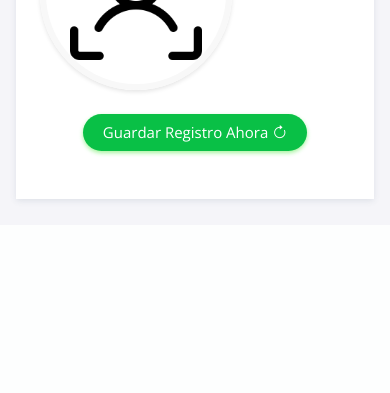
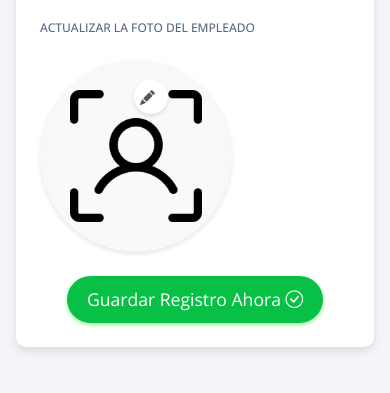
Before and after one commit to florma15/PROYECTO_MC_PA, a Flask app: page /editar-empleado/7 in a window 390 px wide. Shown: the part 1027-1420 px from the top of the page. Before the commit the page ends 1231 px from the top, so only its background shows below. Run offline with Flask 3, Linux system fonts and the light colour scheme; the visitor is signed in with stand-in values (Sample User, id 1); data comes from the database, SQL or seed files in the repository; some libraries are stand-ins or nearby versions.

Commit message:
Update form_empleado_update.html

```diff
--- a/my-app/templates/public/empleados/form_empleado_update.html
+++ b/my-app/templates/public/empleados/form_empleado_update.html
@@ -1,50 +1,112 @@
+
 {% extends 'public/base_cpanel.html' %}
 
-{% block title %} DCR | Registrar Nuevo Empleado{% endblock %}
+{% block title %} DCR | Registrar Nuevo Empleado {% endblock %}
 
 {% block customCSS %}
-<link
-  rel="stylesheet"
-  href="{{ url_for('static', filename ='assets/css/file.css') }}" />
+<link rel="stylesheet" href="{{ url_for('static', filename='assets/css/file.css') }}" />
+<style>
+  .card {
+    border-radius: 10px !important;
+    box-shadow: 0 4px 8px rgba(0, 0, 0, 0.1);
+    margin: 20px auto;
+    max-width: 900px;
+  }
+
+  h3 {
+    color: #4a4a4a;
+  }
+
+  label {
+    font-weight: bold;
+    color: #555;
+  }
+
+  .form-control, .form-select {
+    border-radius: 5px;
+  }
+
+  .btn {
+    padding: 10px 20px;
+    font-size: 1.1rem;
+  }
+
+  img {
+    border-radius: 8px;
+    border: 1px solid #ddd;
+  }
+
+  .avatar-upload {
+    position: relative;
+    width: 100%;
+    max-width: 150px;
+    margin-top: 15px;
+  }
+
+  .avatar-edit input {
+    display: none;
+  }
+
+  .avatar-edit label {
+    cursor: pointer;
+    position: absolute;
+    top: 10px;
+    right: 10px;
+    background-color: #fff;
+    border: 1px solid #ccc;
+    border-radius: 50%;
+    padding: 5px;
+    box-shadow: 0px 2px 5px rgba(0, 0, 0, 0.2);
+  }
+
+  .avatar-preview {
+    width: 100%;
+    height: 150px;
+    border-radius: 8px;
+    background-color: #f8f9fa;
+    background-size: cover;
+    background-position: center;
+  }
+
+  .avatar-preview div {
+    width: 100%;
+    height: 100%;
+  }
+</style>
 {% endblock %}
 
 {% block body %}
-<div class="card" style="border-radius: 0px !important">
+<div class="card">
   {% if respuestaEmpleado|length %}
-  <div class="row justify-content-center mb-2">
+  <div class="row justify-content-center mb-4">
     <div class="col-md-12">
-      <h3 class="text-center mt-5 mb-3">
+      <h3 class="text-center mt-4 mb-3">
         <a href="/lista-de-empleados">
           <i class="bi bi-arrow-left-circle"></i>
         </a>
-        ACTUALIZAR DATOS DEL EMPLEADOS
+        Actualizar Datos del Empleado
       </h3>
       <hr />
     </div>
   </div>
 
-  <div class="row justify-content-center mb-2">
+  <div class="row justify-content-center">
     <div class="col-md-10">
       <form
         class="form-horizontal mx-auto"
         method="POST"
-        action="{{ url_for('actualizarEmpleado', id = respuestaEmpleado.id_empleado ) }}"
+        action="{{ url_for('actualizarEmpleado', id=respuestaEmpleado.id_empleado) }}"
         autocomplete="off"
         enctype="multipart/form-data">
         <input
-          type="text"
-          class="form-control"
+          type="hidden"
           name="id_empleado"
-          value="{{ respuestaEmpleado.id_empleado }}"
-          required
-          hidden />
+          value="{{ respuestaEmpleado.id_empleado }}" />
 
         <div class="card-body">
-          <div class="row">
+          <div class="row mb-3">
             <div class="col-md-6">
-              <label for="nombre_empleado" class="form-label">
-                Nombre del empleado
-              </label>
+              <label for="nombre_empleado" class="form-label">Nombre del empleado</label>
               <input
                 type="text"
                 name="nombre_empleado"
@@ -53,101 +115,81 @@
                 required />
             </div>
             <div class="col-md-6">
-              <label for="apellido_empleado" class="form-label">
-                Apellido del empleado
-              </label>
+              <label for="apellido_empleado" class="form-label">Apellido del empleado</label>
               <input
-                class="form-control"
                 type="text"
                 name="apellido_empleado"
                 value="{{ respuestaEmpleado.apellido_empleado }}"
+                class="form-control"
                 required />
             </div>
           </div>
 
-          <div class="row mt-2">
+          <div class="row mb-3">
             <div class="col-md-6">
-              <label for="sexo_empleado" class="form-label">
-                Sexo del empleado
-              </label>
+              <label for="sexo_empleado" class="form-label">Sexo del empleado</label>
               {% with tipo_sexo = {"1": "Masculino", "2": "Femenino"} %}
-              <select class="form-select" name="sexo_empleado">
-                {% for clave, valor in tipo_sexo.items() %} {% if clave ==
-                respuestaEmpleado.sexo_empleado|string %}
-                <option value="{{ clave }}" selected>{{ valor }}</option>
-                {% else %}
-                <option value="{{ clave }}">{{ valor }}</option>
-                {% endif %} {% endfor %}
+              <select class="form-select" name="sexo_empleado" required>
+                {% for clave, valor in tipo_sexo.items() %}
+                <option value="{{ clave }}" {% if clave == respuestaEmpleado.sexo_empleado|string %}selected{% endif %}>{{ valor }}</option>
+                {% endfor %}
               </select>
               {% endwith %}
             </div>
-
             <div class="col-md-6">
-              <label for="telefono_empleado" class="form-label">
-                Telefono del empleado
-              </label>
+              <label for="telefono_empleado" class="form-label">Teléfono del empleado</label>
               <input
-                class="form-control"
                 type="text"
                 name="telefono_empleado"
                 value="{{ respuestaEmpleado.telefono_empleado }}"
+                class="form-control"
                 required />
             </div>
           </div>
 
-          <div class="row mt-2">
+          <div class="row mb-3">
             <div class="col-md-6">
-              <label for="email_empleado" class="form-label">
-                Email del empleado
-              </label>
+              <label for="email_empleado" class="form-label">Email del empleado</label>
               <input
-                class="form-control"
                 type="email"
                 name="email_empleado"
                 value="{{ respuestaEmpleado.email_empleado }}"
+                class="form-control"
                 required />
             </div>
             <div class="col-md-6">
-              <label for="profesion_empleado" class="form-label">
-                Profesión del empleado
-              </label>
+              <label for="profesion_empleado" class="form-label">Profesión del empleado</label>
               <input
-                class="form-control"
                 type="text"
                 name="profesion_empleado"
                 value="{{ respuestaEmpleado.profesion_empleado }}"
+                class="form-control"
                 required />
             </div>
           </div>
 
-          <div class="row mt-2">
+          <div class="row mb-3">
             <div class="col-md-6">
-              <label for="salario_empleado" class="form-label">
-                Salario del empleado
-              </label>
+              <label for="salario_empleado" class="form-label">Salario del empleado</label>
               <input
-                class="form-control"
                 type="text"
                 name="salario_empleado"
                 value="{{ respuestaEmpleado.salario_empleado }}"
-                id="salario_empleado"
+                class="form-control"
                 required />
             </div>
             <div class="col-md-6">
-              <label for="" class="form-label"> FOTO DEL EMPLEADO </label>
-              <br />
+              <label class="form-label">Foto del empleado</label>
               <img
                 src="/static/fotos_empleados/{{ respuestaEmpleado.foto_empleado }}"
-                style="width: 150px"
+                class="img-thumbnail"
                 alt="{{ respuestaEmpleado.nombre_empleado }}" />
             </div>
           </div>
 
-          <div class="row">
+          <div class="row mb-4">
             <div class="col-md-6">
-              <label for="" class="form-label">
-                ACTUALIZAR LA FOTO DEL EMPLEADO
-              </label>
+              <label class="form-label">Actualizar la foto del empleado</label>
               <div class="avatar-upload">
                 <div class="avatar-edit">
                   <input
@@ -155,23 +197,18 @@
                     name="foto_empleado"
                     id="imageUpload"
                     accept=".png, .jpg, .jpeg" />
-                  <label for="imageUpload"><i class="bi bi-pen"></i></label>
+                  <label for="imageUpload"><i class="bi bi-pencil-fill"></i></label>
                 </div>
                 <div class="avatar-preview">
-                  {% set url_avatar= url_for('static', filename
-                  ='assets/img/avatar.png') %}
-                  <div
-                    id="imagePreview"
-                    style="background-image: url('{{ url_avatar }}')"></div>
+                  <div style="background-image: url('{{ url_for('static', filename='assets/img/avatar.png') }}');"></div>
                 </div>
               </div>
             </div>
           </div>
 
-          <div class="mb-3 mt-4 text-center">
-            <button type="submit" class="btn rounded-pill btn-primary">
-              Guardar Registro Ahora
-              <i class="bi bi-arrow-clockwise"></i>
+          <div class="text-center">
+            <button type="submit" class="btn btn-primary rounded-pill">
+              Guardar Registro Ahora <i class="bi bi-check-circle"></i>
             </button>
           </div>
         </div>
@@ -179,14 +216,13 @@
     </div>
   </div>
   {% else %}
-  <div class="row justify-content-center mb-2">
-    <div class="col-md-12">
-      <h3 class="text-center">No existe el empleado</h3>
-    </div>
+  <div class="text-center py-5">
+    <h3 class="text-danger">No existe el empleado</h3>
   </div>
-
   {% endif %}
 </div>
-{% endblock %} {% block customJS %}
-<script src="{{ url_for('static', filename ='assets/customJS/file.js') }}"></script>
 {% endblock %}
+
+{% block customJS %}
+<script src="{{ url_for('static', filename='assets/customJS/file.js') }}"></script>
+{% endblock %}
```
